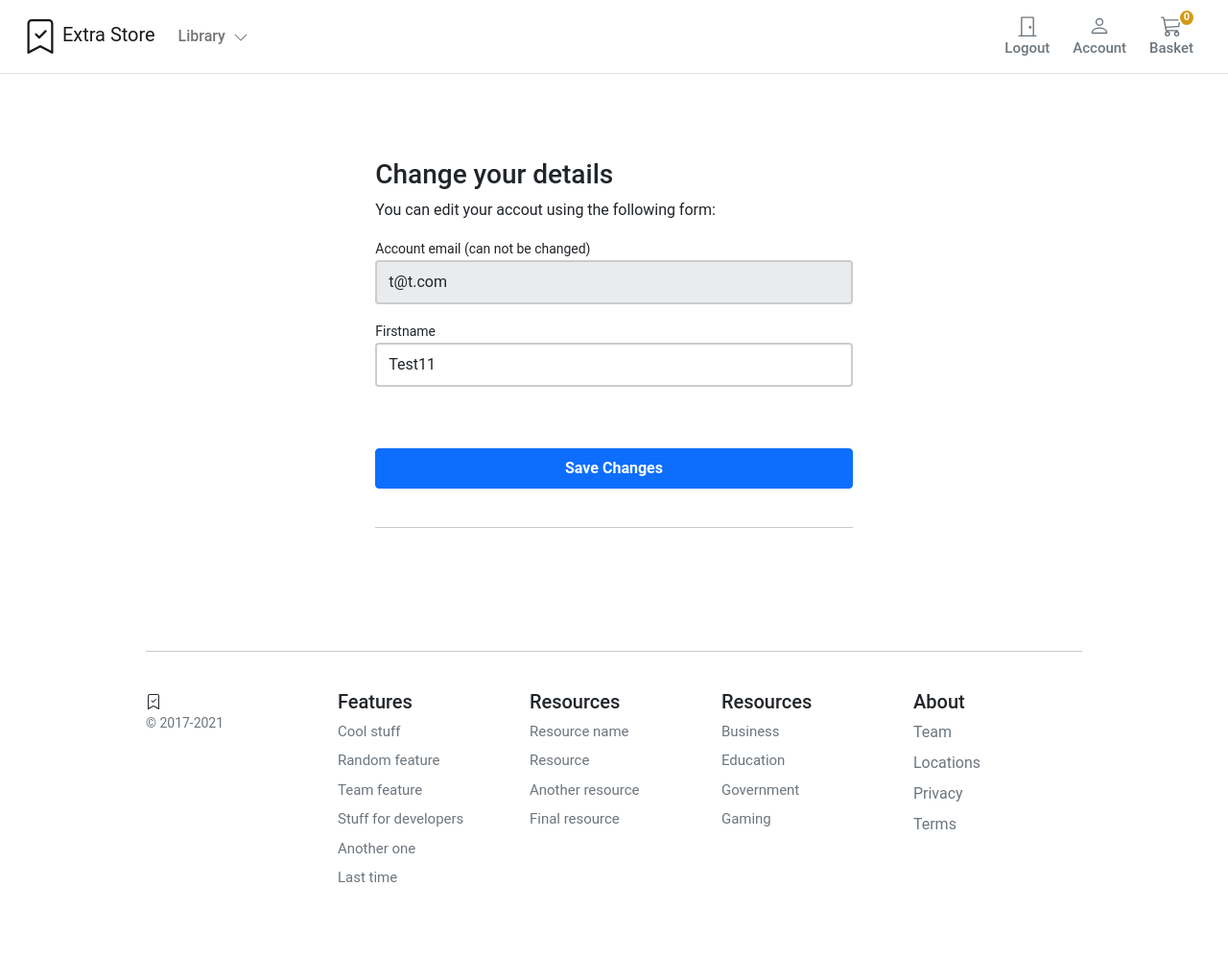
After one commit to SaadEssam/Extra_Store, a Django app: page /account/profile/edit/ in a window 1280 px wide. The commit adds this page. Shown: the whole page at 96% size. Run offline with Django 4.2, Linux system fonts and the light colour scheme; a user stored in the database is signed in; data that the repository does not hold is empty.

Commit message:
Edit Profile

```diff
--- a/account/forms.py
+++ b/account/forms.py
@@ -49,3 +49,22 @@ class RegistrationForm(forms.ModelForm):
           {'class': 'form-control mb-3', 'placeholder': 'Password'})
       self.fields['password2'].widget.attrs.update(
           {'class': 'form-control', 'placeholder': 'Repeat Password'})
+
+
+class UserEditForm(forms.ModelForm):
+  email = forms.EmailField(
+    label='Account email (can not be changed)', max_length=200, widget=forms.TextInput(
+      attrs={'class': 'form-control mb-3', 'placeholder': 'Email', 'id': 'form-email', 'readonly': 'readonly'}))
+
+  first_name = forms.CharField(
+    label='Firstname', min_length=4, max_length=50, widget=forms.TextInput(
+      attrs={'class': 'form-control mb-3', 'placeholder': 'Firstname', 'id': 'form-firstname', }))
+
+  class Meta:
+    model = UserBase
+    fields = ('email', 'first_name',)
+
+  def __init__(self, *args, **kwargs):
+    super().__init__(*args, **kwargs)
+    self.fields['first_name'].required = True
+    self.fields['email'].required = True
--- a/account/urls.py
+++ b/account/urls.py
@@ -13,4 +13,5 @@ urlpatterns = [
   path('register/', views.account_register, name='register'),
   path('activate/<slug:uidb64>/<slug:token>/', views.account_activate, name='activate'),
   path('dashboard/', views.dashboard, name='dashboard'),
+  path('profile/edit/', views.edit_details, name='edit_details'),
 ]
--- a/account/views.py
+++ b/account/views.py
@@ -7,7 +7,7 @@ from django.contrib.auth.decorators import login_required
 from django.utils.encoding import force_bytes, force_str
 from django.utils.http import urlsafe_base64_decode, urlsafe_base64_encode
 
-from .forms import RegistrationForm
+from .forms import RegistrationForm, UserEditForm
 from .models import UserBase
 from .tokens import account_activation_token
 
@@ -16,6 +16,20 @@ from .tokens import account_activation_token
 @login_required
 def dashboard(request):
   return render(request, 'account/user/dashboard.html')
+
+
+@login_required
+def edit_details(request):
+  if request.method == 'POST':
+    user_form = UserEditForm(instance=request.user, data=request.POST)
+
+    if user_form.is_valid():
+      user_form.save()
+  else:
+    user_form = UserEditForm(instance=request.user)
+
+  return render(request, 'account/user/edit_details.html', {'user_form': user_form})
+
 
 def account_register(request):
 
--- a/templates/account/user/dashboard.html
+++ b/templates/account/user/dashboard.html
@@ -9,7 +9,7 @@
     </div>
     <div class="col-12 d-flex justify-content-between">
       <div>Manage your <b>orders</b> and personal details</div>
-      <div><a href="">Change Details</a></div>
+      <div><a href="{% url 'account:edit_details' %}">Change Details</a></div>
     </div>
     <hr />
   </div>
--- /dev/null
+++ b/templates/account/user/edit_details.html
@@ -0,0 +1,60 @@
+{% extends '../../store/base.html' %}
+{% load static %}
+{% block title %}Edit Profile{% endblock %}
+{% block content %}
+
+<style>
+  .account-form input {
+    border: 2px solid #ccc;
+    height: calc(2em + .75rem + 2px);
+  }
+
+  .account-form input:focus {
+    border-color: #1497ff;
+    box-shadow: none;
+  }
+</style>
+
+<div class="container-fluid">
+  <div class="row no-gutter">
+    <div class="col-md-12">
+      <div class="login d-flex align-items-center py-5">
+        <div class="container">
+          <div class="row">
+            <div class="col-12 col-lg-7 mx-auto">
+              <form class="account-form px-4 pt-4" method="post" enctype="multipart/form-data">
+                {% if user_form.is_valid %}
+                <div class="alert alert-primary" role="alert">
+                  Details successfully updated!
+                </div>
+                <p class="small text-center pt-0">
+                  <a href="{% url 'account:dashboard' %}">Back to Dashboard</a>
+                </p>
+                {% else %}
+                <h3>Change your details</h3>
+                <p>You can edit your accout using the following form:</p>
+                {% endif %}
+
+                {% if form.errors %}
+                <div class="alert alert-primary" role="alert">
+                  Error: Please try again!
+                </div>
+                {% endif %}
+
+                {% csrf_token %}
+                <label class="small font-weight-bold">{{ user_form.email.label }}</label>
+                {{ user_form.email }}
+                <label class="small font-weight-bold">{{ user_form.first_name.label }}</label>
+                {{ user_form.first_name }}
+                <button class="btn btn-primary btn-block py-2 mb-4 mt-5 fw-bold w-100" type="submit"
+                value="save changes">Save Changes</button>
+                <hr class="mb-3">
+              </form>
+            </div>
+          </div>
+        </div>
+      </div>
+    </div>
+  </div>
+</div>
+{% endblock %}
```
Also changed, not shown: db.sqlite3.
